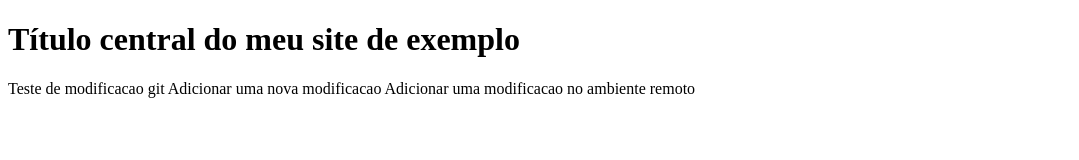
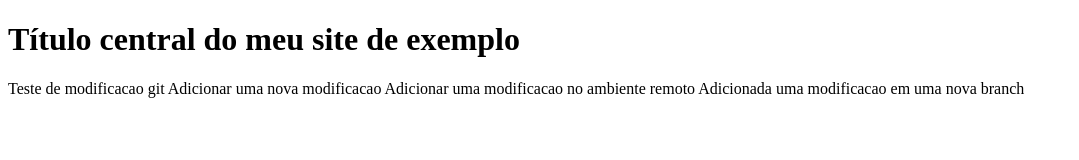
Before and after one commit to matheusmirandalacerda/simple-personal-site-academy, a plain HTML site: page index.html in a window 1280 px wide. Shown: the whole page, without its empty margins (0-1079 px from the left). Drawn offline with Linux system fonts and the light colour scheme.

Commit message:
adicionada uma modificacao em nova branch

```diff
--- a/index.html
+++ b/index.html
@@ -11,5 +11,6 @@
     Teste de modificacao git
     Adicionar uma nova modificacao
     Adicionar uma modificacao no ambiente remoto
+    Adicionada uma modificacao em uma nova branch
 </body>
 </html>
```
